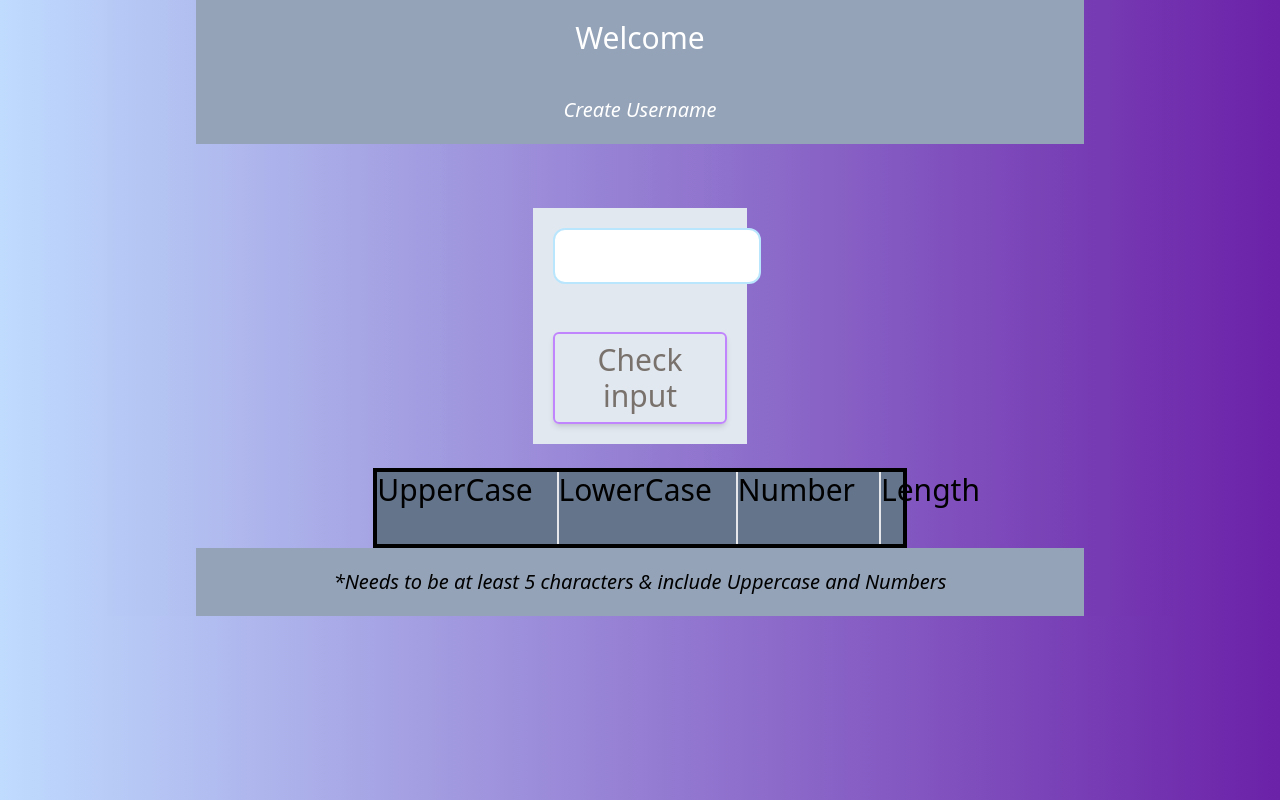
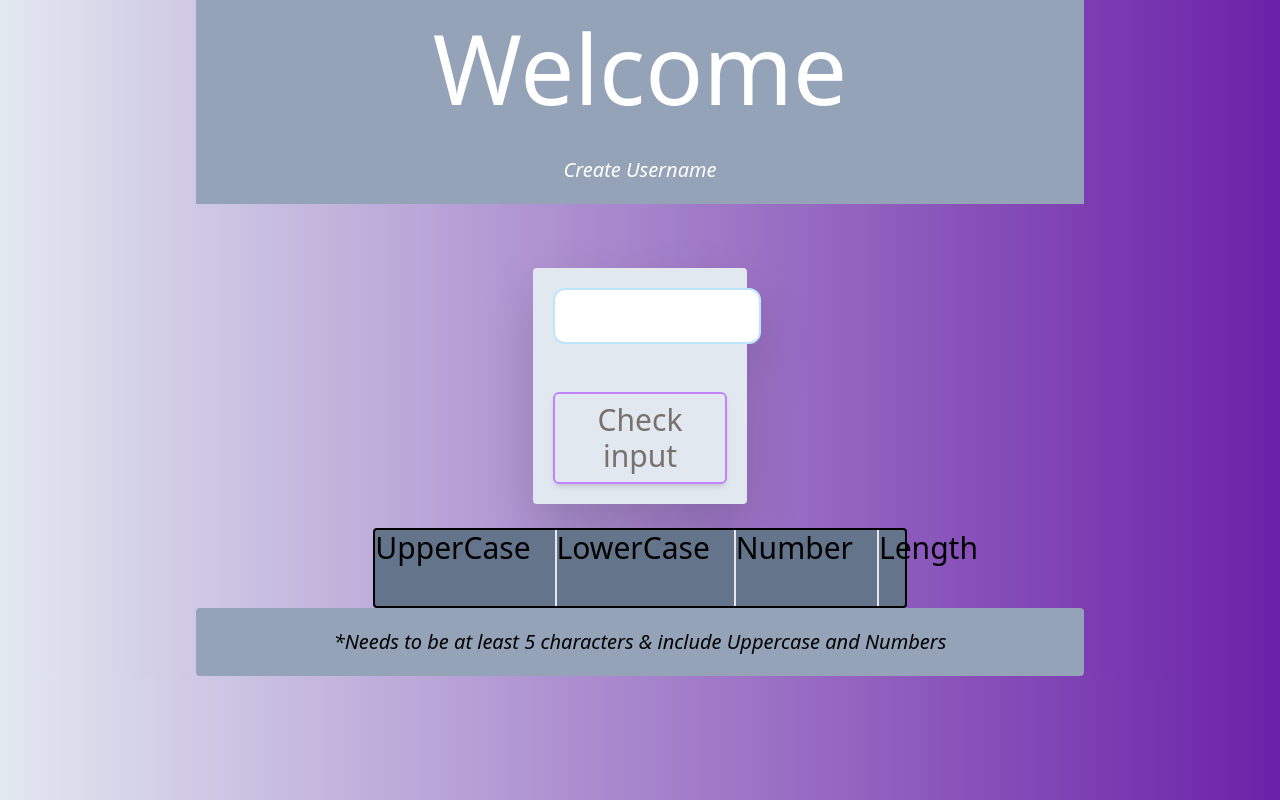
Before and after one commit to silvashley/D11-Valid, a plain HTML site: page index.html in a window 1280 px wide. Drawn offline with nearby package versions, Linux system fonts and the light colour scheme.

Commit message:
update readme

```diff
--- a/index.html
+++ b/index.html
@@ -57,21 +57,21 @@
                     document.getElementById('length').style.color='red';
                     }
 
-               //z document.getElementById('length').style.color='green';
+               // document.getElementById('length').style.color='green';
                 }
     </script>
   </head>
 
   <!-- change backround to gradient and align boxes -->
 
-  <body class="h-1/3 w-10/12 mx-auto bg-gradient-to-r from-blue-200 to-purple-800 backdrop-opacity-10">
+  <body class="h-1/3 w-10/12 mx-auto bg-gradient-to-r from-slate-200 to-purple-800 backdrop-opacity-10 rounded">
     <!--  -->
-    <p class= "h-1/3 w-10/12 mx-auto text-center bg-slate-400 text-white text-3xl p-5 font-sans" id="input">Welcome</p>
+      <p class= "h-1/3 w-10/12 mx-auto text-center bg-slate-400 text-white text-8xl p-5 font-courier" id="input">Welcome</p>
       <p class= "h-1/3 w-10/12 mx-auto text-center bg-slate-400 text-white text-xl p-5 italic"> Create Username</p>
 
       <br>
 
-    <div class="mx-auto mt-10 h-1/3 w-1/5 bg-slate-200 p-5">
+      <div class="mx-auto mt-10 h-1/3 w-1/5 bg-slate-200 p-5 drop-shadow-2xl rounded">
 
 
               <input type="text" id="psw" class="w-52 h-14 mx-auto leading-loose text-slate-300 p-1 indent-2 border-2 border-solid border-sky-200 rounded-xl"><br>
@@ -83,7 +83,7 @@
 
       <br>
 
-    <div class="flex h-20 w-1/2 mx-auto border-4 bg-slate-500 border-black text-3xl space-x-6 divide-x-2 ">
+      <div class="flex h-20 w-1/2 mx-auto border-2 bg-slate-500 border-black text-3xl space-x-6 divide-x-2 backdrop-opacity-50 text-center rounded">
           <div id="uc">UpperCase</div>
           <br>
           <div id="lc">LowerCase</div>
@@ -92,5 +92,7 @@
           <br>
           <div id="length">Length</div>
       </div>
-    <p class= "h-1/3 w-10/12 mx-auto text-center bg-slate-400 text-black text-xl p-5 italic opacity-1">*Needs to be at least 5 characters & include Uppercase and Numbers</p>
+      <p class= "h-1/3 w-10/12 mx-auto text-center bg-slate-400 text-black text-xl p-5 italic opacity-1 rounded">*Needs to be at least 5 characters & include Uppercase and Numbers</p>
   </body>
+
+  </html>
```
Also changed, not shown: 1 other file. Lines whose indentation alone changed are shown as unchanged.
